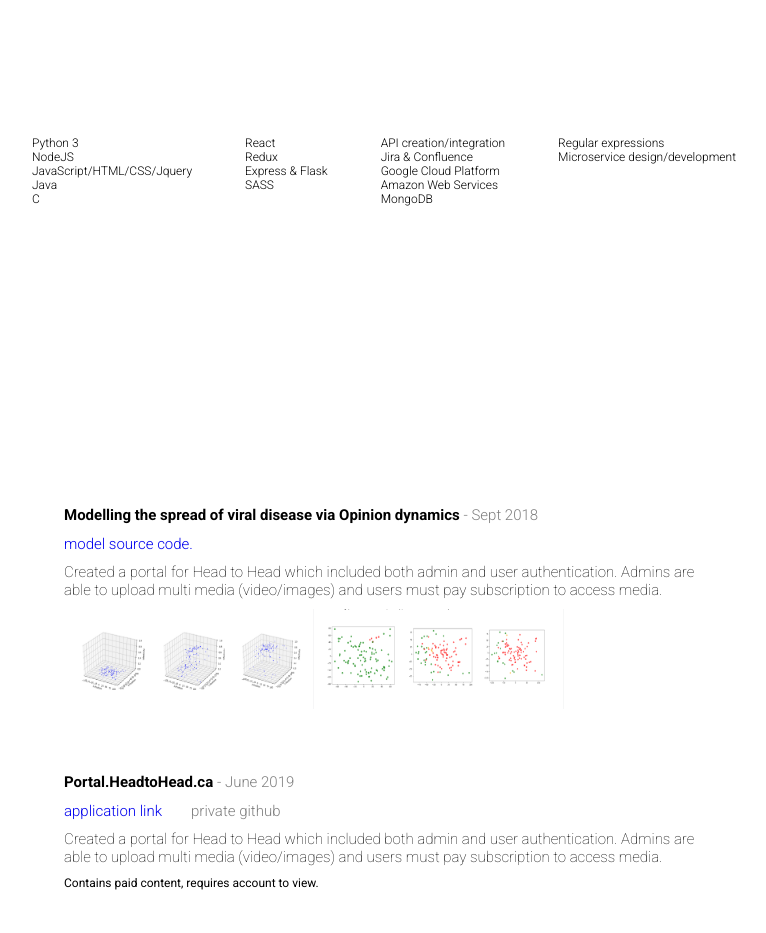
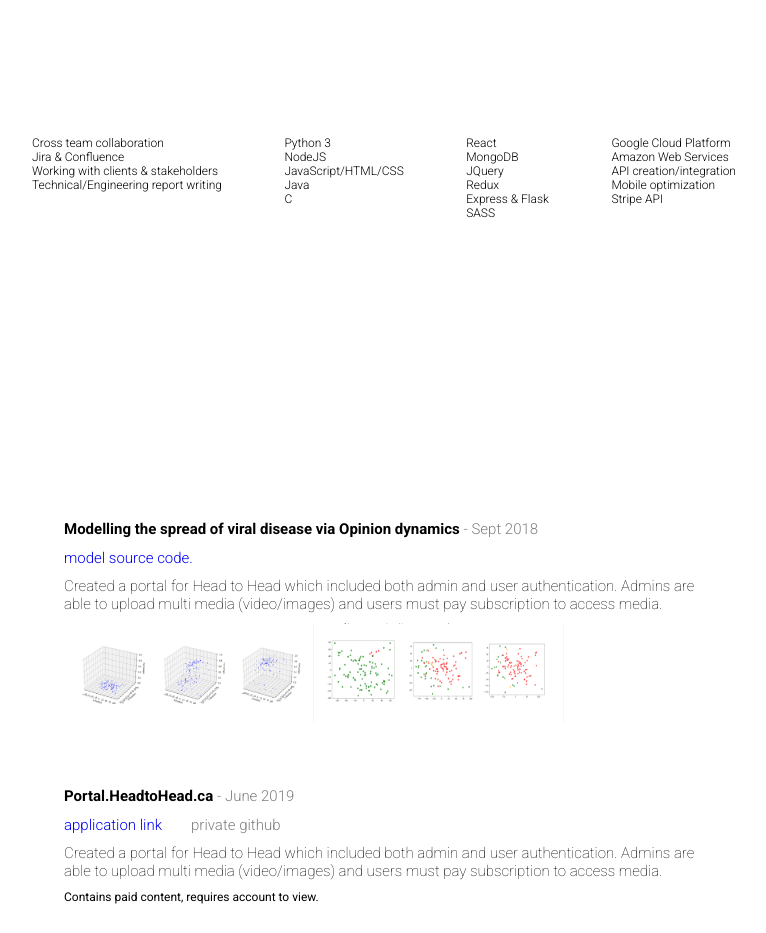
Before and after one commit to kaiferrall/personal-website, a website: page public/index.html in a window 1280 px wide. Shown: the part 2520-3453 px from the top of the page, without its empty margins (256-1022 px from the left). Drawn offline with nearby package versions, Linux system fonts and the light colour scheme.

Commit message:
updated skills section

```diff
--- a/public/index.html
+++ b/public/index.html
@@ -77,28 +77,32 @@
     <div title="03. my skills." class="skills section row">
       <h3>03. skills</h3>
       <div>
+        <p>Cross team collaboration</p>
+        <p>Jira & Confluence</p>
+        <p>Working with clients & stakeholders</p>
+        <p>Technical/Engineering report writing</p>
+      </div>
+      <div>
         <p>Python 3</p>
         <p>NodeJS</p>
-        <p>JavaScript/HTML/CSS/Jquery</p>
+        <p>JavaScript/HTML/CSS</p>
         <p>Java</p>
         <p>C</p>
       </div>
       <div>
         <p>React</p>
+        <p>MongoDB</p>
+        <p>JQuery</p>
         <p>Redux</p>
         <p>Express & Flask</p>
         <p>SASS</p>
       </div>
       <div>
-        <p>API creation/integration</p>
-        <p>Jira & Confluence</p>
         <p>Google Cloud Platform</p>
         <p>Amazon Web Services</p>
-        <p>MongoDB</p>
-      </div>
-      <div>
-        <p>Regular expressions</p>
-        <p>Microservice design/development</p>
+        <p>API creation/integration</p>
+        <p>Mobile optimization</p>
+        <p>Stripe API</p>
       </div>
     </div>
     <div title="04. my projects and work." class="portfolio section">
```
